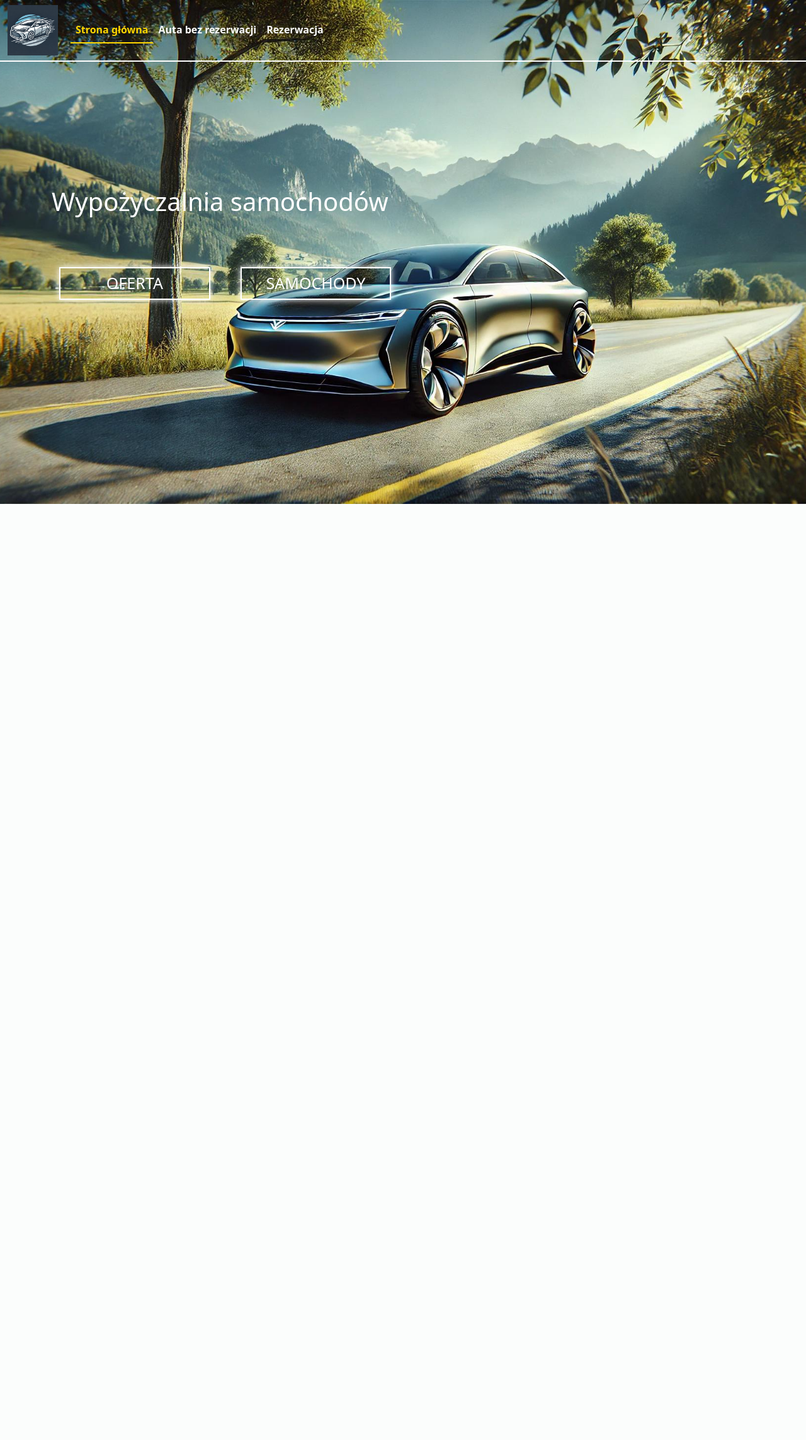
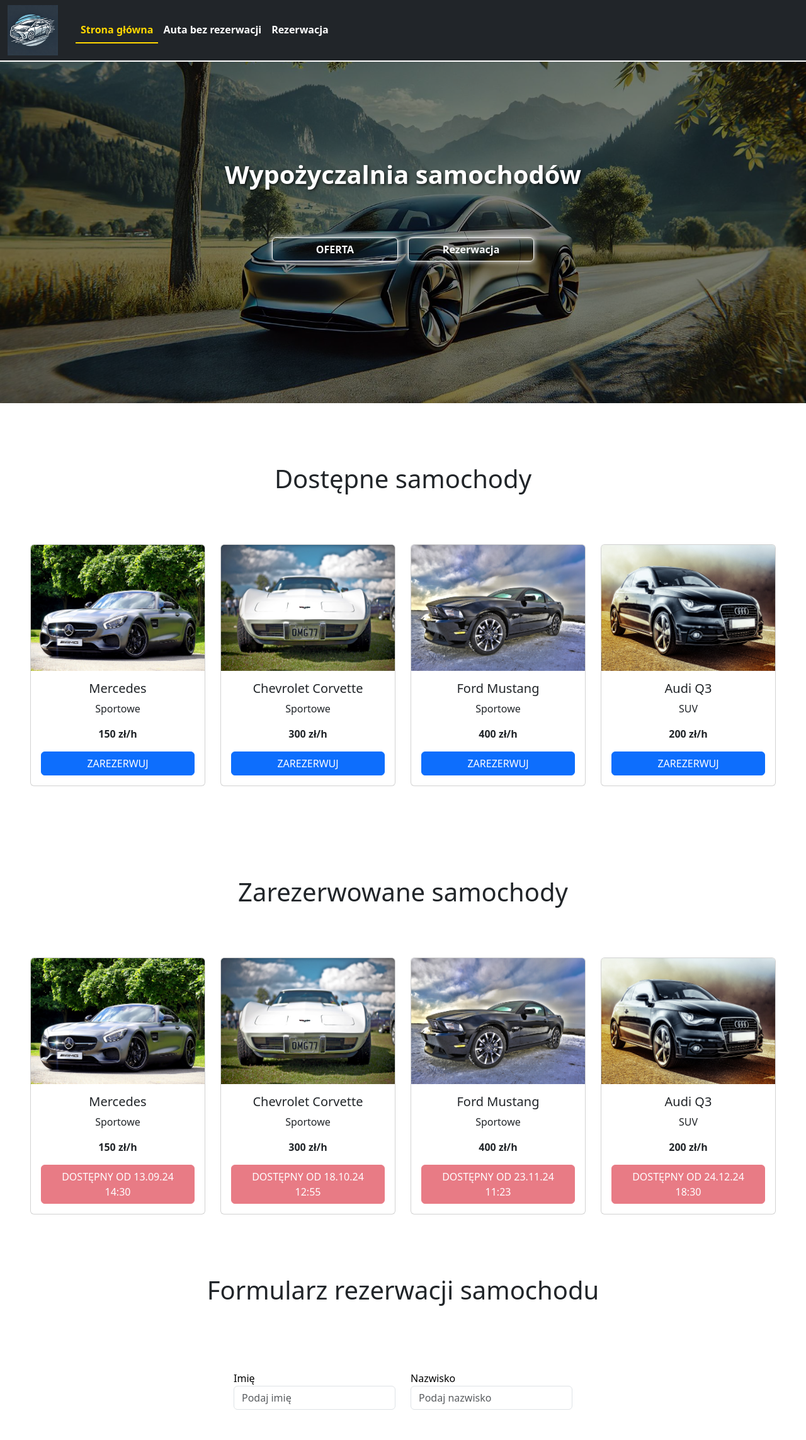
Before and after one commit to ProgrammingPiotrN/car_rental, a PHP site: page / in a window 1280 px wide. Shown: the whole page at 63% size. Before the commit the page ends 800 px from the top, so only its background shows below. Run offline with PHP 8.4, Linux system fonts and the light colour scheme.

Commit message:
Poprawa stylizacji header, dodanie sekcji dostępne i zarezerwowane samochody, rozpoczęcie tworzenia formularza rezerwacji samochodu

```diff
--- a/index.html
+++ b/index.html
@@ -1,53 +1,207 @@
 <!doctype html>
-<html lang="en">
-  <head>
+<html lang="pl">
+
+<head>
     <meta charset="utf-8">
     <meta name="viewport" content="width=device-width, initial-scale=1">
     <title>Wypożyczalnia samochodów</title>
-    <link href="https://cdn.jsdelivr.net/npm/bootstrap@5.3.3/dist/css/bootstrap.min.css" rel="stylesheet" integrity="sha384-QWTKZyjpPEjISv5WaRU9OFeRpok6YctnYmDr5pNlyT2bRjXh0JMhjY6hW+ALEwIH" crossorigin="anonymous">
+    <link href="https://cdn.jsdelivr.net/npm/bootstrap@5.3.3/dist/css/bootstrap.min.css" rel="stylesheet"
+        integrity="sha384-QWTKZyjpPEjISv5WaRU9OFeRpok6YctnYmDr5pNlyT2bRjXh0JMhjY6hW+ALEwIH" crossorigin="anonymous">
     <link rel="stylesheet" href="public/styles/styles.css">
 </head>
-  <body>
+
+<body>
+    <!-- Header -->
     <header>
-        <nav class="navbar navbar-expand-lg navbar-dark pl-4">
+        <nav class="navbar navbar-expand-lg navbar-dark bg-dark">
             <div class="container-fluid">
-                <img src="public/assets/logo/logo.jpg" alt="Logo Wypożyczalni" width="80">
-                <button class="navbar-toggler" type="button" data-bs-toggle="collapse" data-bs-target="#navbarNav" aria-controls="navbarNav" aria-expanded="false" aria-label="Toggle navigation">
+                <img src="public/assets/logo/logo.jpg" alt="Logo Wypożyczalni" width="80" class="me-2">
+                <button class="navbar-toggler" type="button" data-bs-toggle="collapse" data-bs-target="#navbarNav"
+                    aria-controls="navbarNav" aria-expanded="false" aria-label="Toggle navigation">
                     <span class="navbar-toggler-icon"></span>
                 </button>
                 <div class="collapse navbar-collapse" id="navbarNav">
                     <ul class="navbar-nav">
-                        <li class="nav-item pr-3">
+                        <li class="nav-item">
                             <a class="nav-link active" aria-current="page" href="#">Strona główna</a>
                         </li>
-                        <li class="nav-item pr-3">
-                            <a class="nav-link auta-link" href="#">Auta bez rezerwacji</a>
+                        <li class="nav-item">
+                            <a class="nav-link" href="#">Auta bez rezerwacji</a>
                         </li>
                         <li class="nav-item">
-                            <a class="nav-link rezerwacja-link" href="#">Rezerwacja</a>
+                            <a class="nav-link" href="#">Rezerwacja</a>
                         </li>
                     </ul>
                 </div>
             </div>
         </nav>
 
-        <div class="container h-75 d-flex align-items-center">
-            <div class="row">
-                <div class="col-12">
-                    <h1 class="text-white font-weight-bold">Wypożyczalnia samochodów</h1>
-                </div>
-                <div class="col-12">
-                    <div class="row mt-5 d-flex">
-                        <button class="col-lg-3 col-md-6 col-sm-12 m-4 font-weight-bold">OFERTA</button>
-                        <button class="col-lg-3 col-md-6 col-sm-12 m-4 font-weight-bold">SAMOCHODY</button>
-                    </div>
+        <div class="container h-75 d-flex align-items-center justify-content-center">
+            <div class="row text-center">
+                <h1 class="text-white fw-bold">Wypożyczalnia samochodów</h1>
+                <div class="row mt-5 justify-content-center">
+                    <button class="col-lg-3 col-md-6 col-sm-8 col-10 m-2 fw-bold btn btn-outline-light">OFERTA</button>
+                    <button
+                        class="col-lg-3 col-md-6 col-sm-8 col-10 m-2 fw-bold btn btn-outline-light">Rezerwacja</button>
                 </div>
             </div>
         </div>
     </header>
 
-    <script src="https://cdn.jsdelivr.net/npm/bootstrap@5.3.3/dist/js/bootstrap.bundle.min.js" integrity="sha384-YvpcrYf0tY3lHB60NNkmXc5s9fDVZLESaAA55NDzOxhy9GkcIdslK1eN7N6jIeHz" crossorigin="anonymous"></script>
-    <script src="https://cdn.jsdelivr.net/npm/@popperjs/core@2.11.8/dist/umd/popper.min.js" integrity="sha384-I7E8VVD/ismYTF4hNIPjVp/Zjvgyol6VFvRkX/vR+Vc4jQkC+hVqc2pM8ODewa9r" crossorigin="anonymous"></script>
-    <script src="https://cdn.jsdelivr.net/npm/bootstrap@5.3.3/dist/js/bootstrap.min.js" integrity="sha384-0pUGZvbkm6XF6gxjEnlmuGrJXVbNuzT9qBBavbLwCsOGabYfZo0T0to5eqruptLy" crossorigin="anonymous"></script>
-  </body>
+    <!-- End Header -->
+
+    <!-- Available Cars Section -->
+    <section id="available">
+        <div class="container-fluid p-5">
+            <h1 class="text-center p-5">Dostępne samochody</h1>
+            <div class="row">
+                <div class="col-lg-3 col-md-6 col-sm-12 mt-4">
+                    <div class="card">
+                        <img src="public/assets/samochody/auto_pierwsze.jpg" class="card-img-top" alt="Mercedes">
+                        <div class="card-body">
+                            <h5 class="card-title text-center">Mercedes</h5>
+                            <p class="text-center">Sportowe</p>
+                            <p class="text-center fw-bold">150 zł/h</p>
+                            <button href="#" class="btn btn-primary col-12">ZAREZERWUJ</button>
+                        </div>
+                    </div>
+                </div>
+
+                <div class="col-lg-3 col-md-6 col-sm-12 mt-4">
+                    <div class="card">
+                        <img src="public/assets/samochody/auto_drugie.jpg" class="card-img-top"
+                            alt="Chevrolet Corvette">
+                        <div class="card-body">
+                            <h5 class="card-title text-center">Chevrolet Corvette</h5>
+                            <p class="text-center">Sportowe</p>
+                            <p class="text-center fw-bold">300 zł/h</p>
+                            <button href="#" class="btn btn-primary col-12">ZAREZERWUJ</button>
+                        </div>
+                    </div>
+                </div>
+
+                <div class="col-lg-3 col-md-6 col-sm-12 mt-4">
+                    <div class="card">
+                        <img src="public/assets/samochody/auto_trzecie.jpg" class="card-img-top" alt="Ford Mustang">
+                        <div class="card-body">
+                            <h5 class="card-title text-center">Ford Mustang</h5>
+                            <p class="text-center">Sportowe</p>
+                            <p class="text-center fw-bold">400 zł/h</p>
+                            <button href="#" class="btn btn-primary col-12">ZAREZERWUJ</button>
+                        </div>
+                    </div>
+                </div>
+
+                <div class="col-lg-3 col-md-6 col-sm-12 mt-4">
+                    <div class="card">
+                        <img src="public/assets/samochody/auto_czwarte.jpg" class="card-img-top" alt="Audi Q3">
+                        <div class="card-body">
+                            <h5 class="card-title text-center">Audi Q3</h5>
+                            <p class="text-center">SUV</p>
+                            <p class="text-center fw-bold">200 zł/h</p>
+                            <button href="#" class="btn btn-primary col-12">ZAREZERWUJ</button>
+                        </div>
+                    </div>
+                </div>
+            </div>
+        </div>
+    </section>
+    <!-- End Available Cars Section -->
+
+    <!-- Unavailable Cars Section -->
+    <section id="unavailable">
+        <div class="container-fluid p-5">
+            <h1 class="text-center p-5">Zarezerwowane samochody</h1>
+            <div class="row">
+                <div class="col-lg-3 col-md-6 col-sm-12 mt-4">
+                    <div class="card">
+                        <img src="public/assets/samochody/auto_pierwsze.jpg" class="card-img-top" alt="Mercedes">
+                        <div class="card-body">
+                            <h5 class="card-title text-center">Mercedes</h5>
+                            <p class="text-center">Sportowe</p>
+                            <p class="text-center fw-bold">150 zł/h</p>
+                            <button href="#" class="btn btn-danger col-12" disabled>DOSTĘPNY OD 13.09.24 14:30</button>
+                        </div>
+                    </div>
+                </div>
+
+                <div class="col-lg-3 col-md-6 col-sm-12 mt-4">
+                    <div class="card">
+                        <img src="public/assets/samochody/auto_drugie.jpg" class="card-img-top"
+                            alt="Chevrolet Corvette">
+                        <div class="card-body">
+                            <h5 class="card-title text-center">Chevrolet Corvette</h5>
+                            <p class="text-center">Sportowe</p>
+                            <p class="text-center fw-bold">300 zł/h</p>
+                            <button href="#" class="btn btn-danger col-12" disabled>DOSTĘPNY OD 18.10.24 12:55</button>
+                        </div>
+                    </div>
+                </div>
+
+                <div class="col-lg-3 col-md-6 col-sm-12 mt-4">
+                    <div class="card">
+                        <img src="public/assets/samochody/auto_trzecie.jpg" class="card-img-top" alt="Ford Mustang">
+                        <div class="card-body">
+                            <h5 class="card-title text-center">Ford Mustang</h5>
+                            <p class="text-center">Sportowe</p>
+                            <p class="text-center fw-bold">400 zł/h</p>
+                            <button href="#" class="btn btn-danger col-12" disabled>DOSTĘPNY OD 23.11.24 11:23</button>
+                        </div>
+                    </div>
+                </div>
+
+                <div class="col-lg-3 col-md-6 col-sm-12 mt-4">
+                    <div class="card">
+                        <img src="public/assets/samochody/auto_czwarte.jpg" class="card-img-top" alt="Audi Q3">
+                        <div class="card-body">
+                            <h5 class="card-title text-center">Audi Q3</h5>
+                            <p class="text-center">SUV</p>
+                            <p class="text-center fw-bold">200 zł/h</p>
+                            <button href="#" class="btn btn-danger col-12" disabled>DOSTĘPNY OD 24.12.24 18:30</button>
+                        </div>
+                    </div>
+                </div>
+            </div>
+        </div>
+    </section>
+    <!-- End Unavailable Cars Section -->
+
+    <!--Reservation Form-->
+    <section id="reservation">
+        <div class="container-fluid">
+            <h1 class="text-center p-5 font-weight-bold">Formularz rezerwacji samochodu</h1>
+            <div class="row">
+                <div class="col-12 d-flex justify-content-center p-5 text-black">
+                    <form action="" method="POST">
+                        <div class="row">
+                            <div class="col-sm-6">
+                                <div class="form-group">
+                                    <label for="name">Imię</label>
+                                    <input class="form-control" type="text" name="name" id="name" placeholder="Podaj imię">
+                                </div>
+                            </div>
+                            <div class="col-sm-6">
+                                <div class="form-group">
+                                    <label for="surname">Nazwisko</label>
+                                    <input class="form-control" type="text" name="surname" id="surname" placeholder="Podaj nazwisko">
+                                </div>
+                            </div>
+                        </div>
+                    </form>
+                </div>
+            </div>
+        </div>
+    </section>
+    <!--Reservation Form-->
+
+    <!-- JavaScript -->
+    <script src="https://cdn.jsdelivr.net/npm/@popperjs/core@2.11.8/dist/umd/popper.min.js"
+        integrity="sha384-I7E8VVD/ismYTF4hNIPjVp/Zjvgyol6VFvRkX/vR+Vc4jQkC+hVqc2pM8ODewa9r"
+        crossorigin="anonymous"></script>
+    <script src="https://cdn.jsdelivr.net/npm/bootstrap@5.3.3/dist/js/bootstrap.bundle.min.js"
+        integrity="sha384-YvpcrYf0tY3lHB60NNkmXc5s9fDVZLESaAA55NDzOxhy9GkcIdslK1eN7N6jIeHz"
+        crossorigin="anonymous"></script>
+    <!-- End JavaScript -->
+</body>
+
 </html>
--- a/public/styles/styles.css
+++ b/public/styles/styles.css
@@ -1,13 +1,82 @@
-header{
-    height: 100vh;
-    background-image:url('../assets/tło/tło.jpg');
+* {
+    margin: 0;
+    padding: 0;
+    box-sizing: border-box;
+}
+
+html, body {
+    overflow-x: hidden;
+    max-width: 100%;
+}
+
+header {
+    height: 80vh;
+    background-image: url('../assets/tło/tło.jpg');
     background-position: center;
     background-size: cover;
+    position: relative;
+    max-width: 100%;
 }
 
-nav{
+.container {
+    padding-top: 20px;
+    padding-bottom: 20px;
+}
+
+header::before {
+    content: "";
+    position: absolute;
+    top: 0;
+    left: 0;
+    width: 100%;
+    height: 100%;
+    background-color: rgba(0, 0, 0, 0.5);
+    z-index: 1;
+}
+
+header * {
+    position: relative;
+    z-index: 2;
+}
+
+header h1 {
+    margin-bottom: 20px;
+    text-align: center;
+    color: white;
+    text-shadow: 2px 2px 4px rgba(0, 0, 0, 0.7);
+    font-size: 2.5rem;
+}
+
+header button {
+    background: transparent;
+    border: 2px solid white;
+    color: white;
+    padding: 10px 20px;
+    font-size: 16px;
+    box-shadow: 0 0 10px white;
+    transition: all 0.3s ease;
+    margin: 5px;
+}
+
+header button:hover {
+    background-color: rgba(255, 255, 255, 0.1);
+    box-shadow: 0 0 20px white;
+}
+
+header .container {
+    padding: 0;
+}
+
+header .row {
+    justify-content: center;
+}
+
+
+nav {
     background: transparent;
     border-bottom: 2px solid white;
+    position: relative;
+    z-index: 1000;
 }
 
 .navbar-nav .nav-link {
@@ -17,7 +86,7 @@
 }
 
 .navbar-nav .nav-link:hover {
-    color: #1E90FF;
+    color: #FFD700;
 }
 
 .navbar-nav .nav-link.active {
@@ -25,22 +94,7 @@
     border-bottom: 2px solid #FFD700;
     margin-left: 20px;
 }
-.navbar-nav .auta-link:hover,
-.navbar-nav .rezerwacja-link:hover {
-    color: #FFD700;
-    box-shadow: 0 0 10px white;
-    transition: box-shadow 0.3s ease;
+
+.card img {
+    height: 200px;
 }
-
-.navbar-nav .nav-link.active:hover {
-    color: white;
-}
-
-header button{
-    background: transparent;
-    border: 2px solid white;
-    color: white;
-    padding: 5px;
-    font-size: 25px;
-    box-shadow: 0 0 10px white;
-}
```
Also changed, not shown: public/assets/samochody/auto_czwarte.jpg (added), public/assets/samochody/auto_drugie.jpg (added), public/assets/samochody/auto_pierwsze.jpg (added), public/assets/samochody/auto_trzecie.jpg (added).
